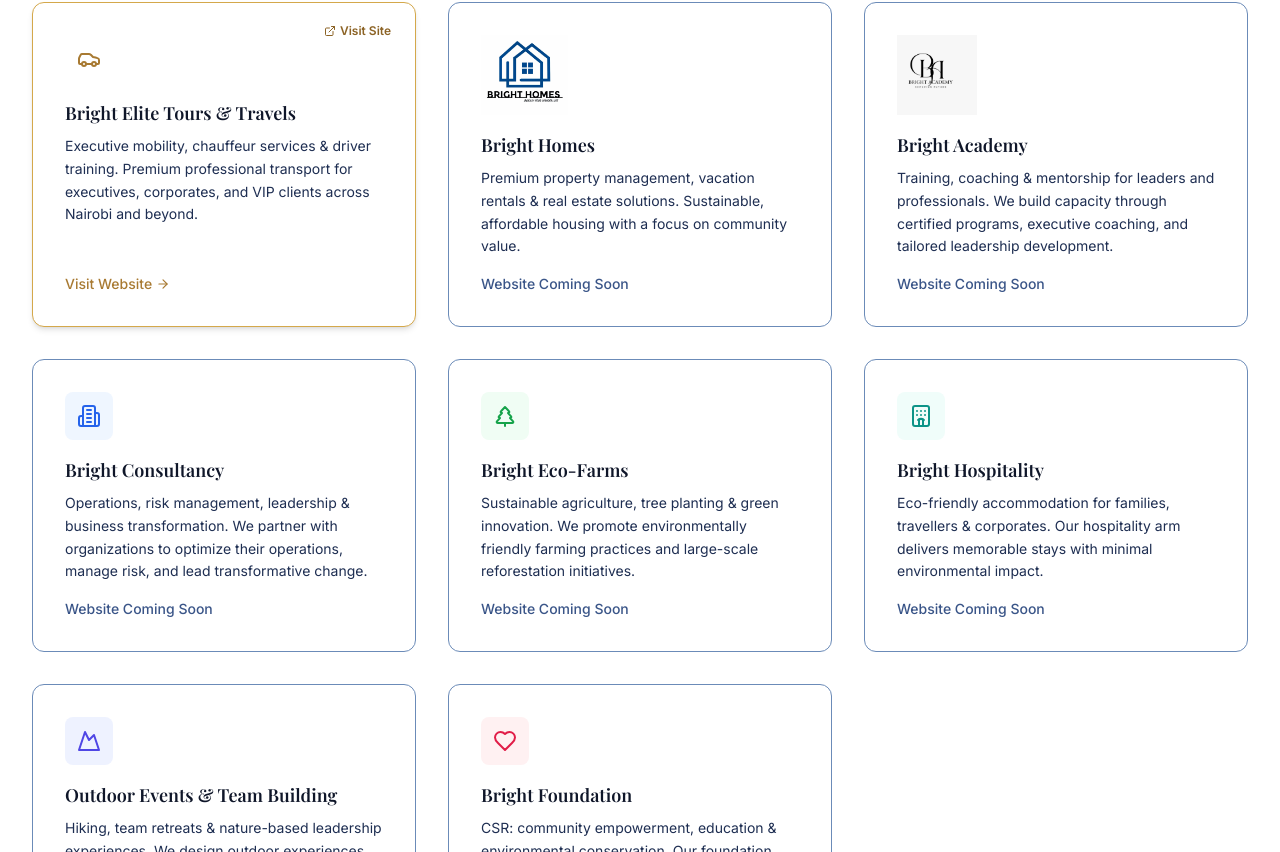
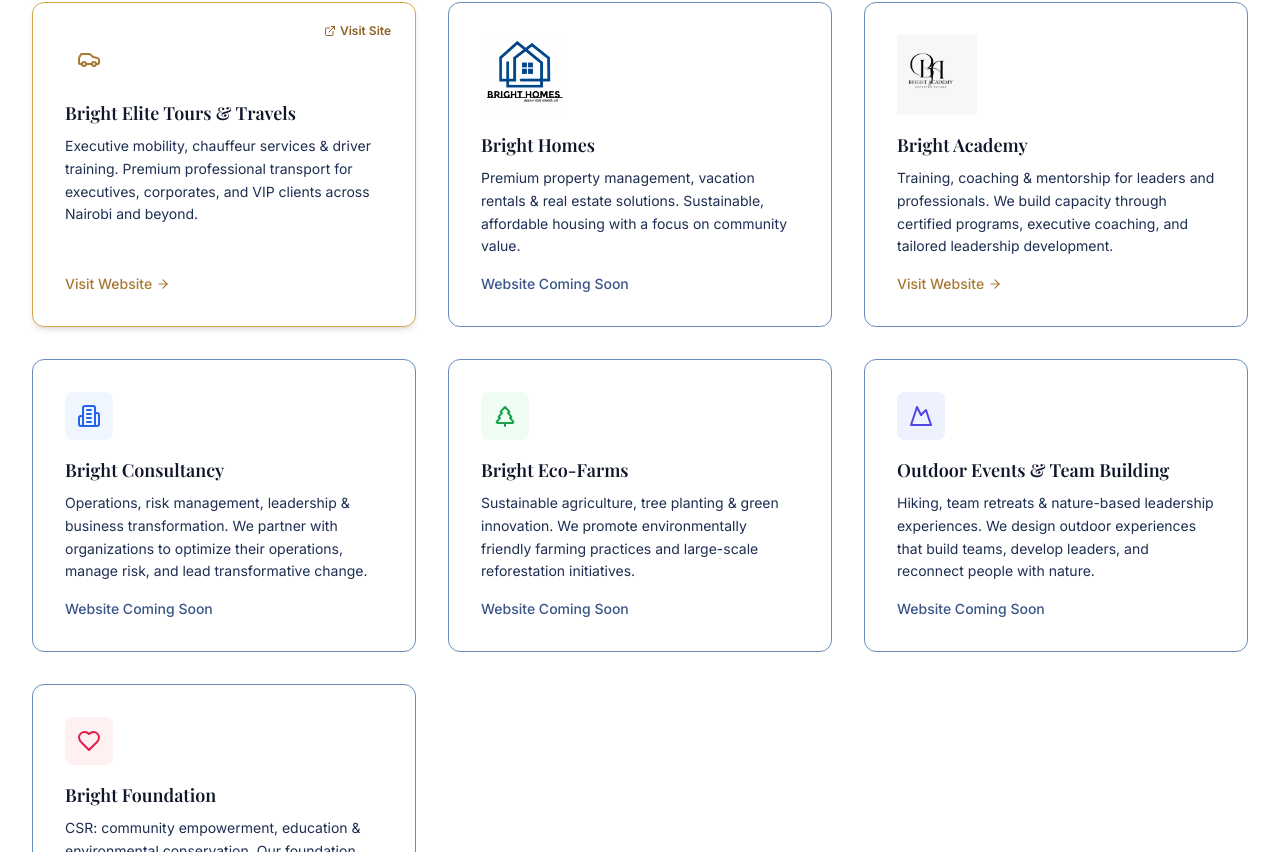
Before and after one commit to masaitrevis/future-bright-website, a Next.js app: page /subsidiaries in a window 1280 px wide. Shown: the part 562-1414 px from the top of the page. Built offline with nearby package versions, Linux system fonts and the light colour scheme; no server answers; the database is empty; a web font is replaced by a local one.

Commit message:
link added

```diff
--- a/app/components/SubsidiariesOverview.tsx
+++ b/app/components/SubsidiariesOverview.tsx
@@ -37,8 +37,8 @@ const subsidiaries = [
     title: "Bright Academy",
     desc: "Elite training and leadership development. Building the next generation of certified professionals through world-class education.",
     image: "/images/logo-bright-academy.jpg",
-    href: "#",
-    hasWebsite: false,
+    href: "https://bright-academy-kappa.vercel.app/",
+    hasWebsite: true,
     color: "bg-amber-50",
     iconColor: "text-amber-600",
   },
--- a/app/subsidiaries/page.tsx
+++ b/app/subsidiaries/page.tsx
@@ -40,9 +40,9 @@ const subsidiaries = [
     title: "Bright Academy",
     desc: "Training, coaching & mentorship for leaders and professionals. We build capacity through certified programs, executive coaching, and tailored leadership development.",
     image: "/images/logo-bright-academy.jpg",
-    href: "#",
-    external: false,
-    hasWebsite: false,
+    href: "https://bright-academy-kappa.vercel.app/",
+    external: true,
+    hasWebsite: true,
     color: "bg-amber-50",
     iconColor: "text-amber-600",
   },
@@ -66,16 +66,7 @@ const subsidiaries = [
     color: "bg-green-50",
     iconColor: "text-green-600",
   },
-  {
-    icon: Hotel,
-    title: "Bright Hospitality",
-    desc: "Eco-friendly accommodation for families, travellers & corporates. Our hospitality arm delivers memorable stays with minimal environmental impact.",
-    href: "#",
-    external: false,
-    hasWebsite: false,
-    color: "bg-teal-50",
-    iconColor: "text-teal-600",
-  },
+
   {
     icon: Mountain,
     title: "Outdoor Events & Team Building",
```
